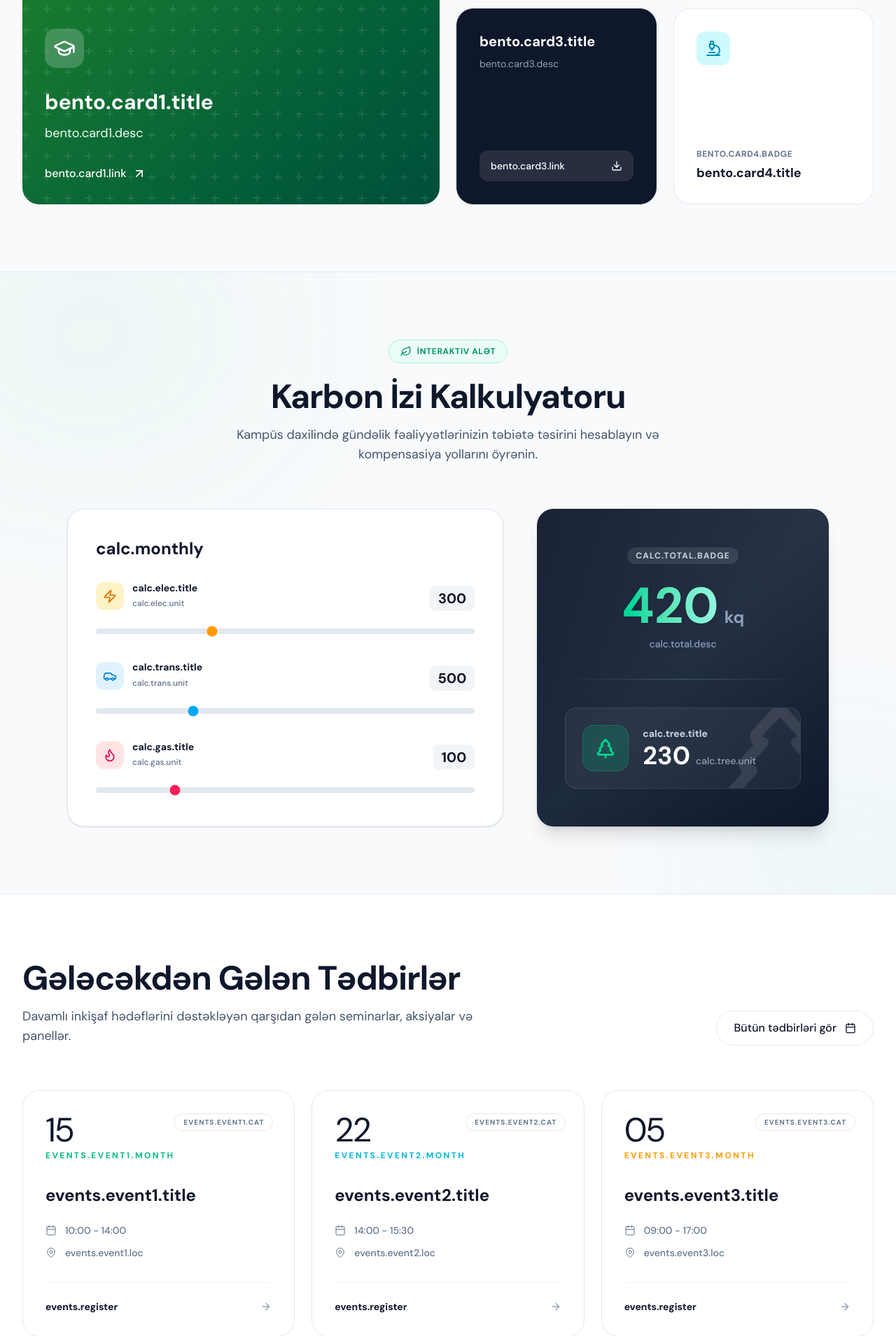
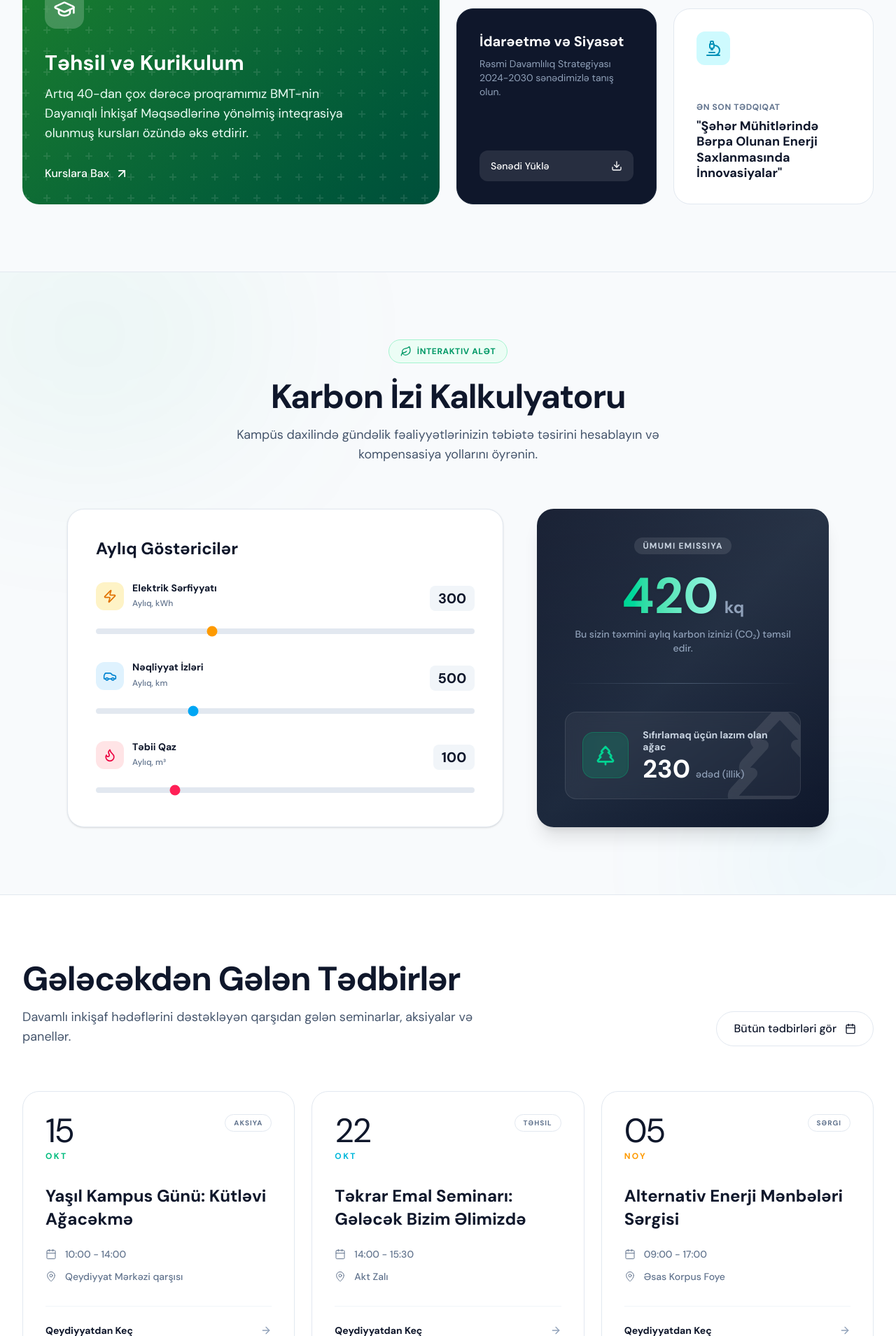
Before and after one commit to fuad1789/sdu-dayaniqli-inkisaf, a Next.js app: page / in a window 1280 px wide. Shown: the part 4131-6040 px from the top of the page at 70% size. Built offline with nearby package versions, Linux system fonts and the light colour scheme.

Commit message:
feat: add LanguageContext for internationalization with English and Azerbaijani translations.

```diff
--- a/src/components/LanguageContext.tsx
+++ b/src/components/LanguageContext.tsx
@@ -216,16 +216,50 @@ export const translations: Record<Language, Record<string, string>> = {
     // Bento Activities
     "bento.title": "Universitet Təşəbbüsləri",
     "bento.desc": "SDU kampüsündə həyata keçirilən davamlı inkişaf layihələri və aktiv tədbirlərimizlə tanış olun.",
+    "bento.card1.title": "Təhsil və Kurikulum",
+    "bento.card1.desc": "Artıq 40-dan çox dərəcə proqramımız BMT-nin Dayanıqlı İnkişaf Məqsədlərinə yönəlmiş inteqrasiya olunmuş kursları özündə əks etdirir.",
+    "bento.card1.link": "Kurslara Bax",
+    "bento.card2.title": "Sosial Təsir və İnklüzivlik",
+    "bento.card2.desc": "İcma fərqindəliyini artıran Tələbə Ekoloji Təşəbbüsləri.",
+    "bento.card3.title": "İdarəetmə və Siyasət",
+    "bento.card3.desc": "Rəsmi Davamlılıq Strategiyası 2024-2030 sənədimizlə tanış olun.",
+    "bento.card3.link": "Sənədi Yüklə",
+    "bento.card4.badge": "Ən Son Tədqiqat",
+    "bento.card4.title": "\"Şəhər Mühitlərində Bərpa Olunan Enerji Saxlanmasında İnnovasiyalar\"",
 
     // Carbon Calculator
     "calc.badge": "İnteraktiv Alət",
     "calc.title": "Karbon İzi Kalkulyatoru",
     "calc.desc": "Kampüs daxilində gündəlik fəaliyyətlərinizin təbiətə təsirini hesablayın və kompensasiya yollarını öyrənin.",
+    "calc.monthly": "Aylıq Göstəricilər",
+    "calc.elec.title": "Elektrik Sərfiyyatı",
+    "calc.elec.unit": "Aylıq, kWh",
+    "calc.trans.title": "Nəqliyyat İzləri",
+    "calc.trans.unit": "Aylıq, km",
+    "calc.gas.title": "Təbii Qaz",
+    "calc.gas.unit": "Aylıq, m³",
+    "calc.total.badge": "Ümumi Emissiya",
+    "calc.total.desc": "Bu sizin təxmini aylıq karbon izinizi (CO₂) təmsil edir.",
+    "calc.tree.title": "Sıfırlamaq üçün lazım olan ağac",
+    "calc.tree.unit": "ədəd (illik)",
 
     // Events
     "events.title": "Gələcəkdən Gələn Tədbirlər",
     "events.desc": "Davamlı inkişaf hədəflərini dəstəkləyən qarşıdan gələn seminarlar, aksiyalar və panellər.",
     "events.view_all": "Bütün tədbirləri gör",
+    "events.event1.title": "Yaşıl Kampus Günü: Kütləvi Ağacəkmə",
+    "events.event1.month": "Okt",
+    "events.event1.loc": "Qeydiyyat Mərkəzi qarşısı",
+    "events.event1.cat": "Aksiya",
+    "events.event2.title": "Təkrar Emal Seminarı: Gələcək Bizim Əlimizdə",
+    "events.event2.month": "Okt",
+    "events.event2.loc": "Akt Zalı",
+    "events.event2.cat": "Təhsil",
+    "events.event3.title": "Alternativ Enerji Mənbələri Sərgisi",
+    "events.event3.month": "Noy",
+    "events.event3.loc": "Əsas Korpus Foye",
+    "events.event3.cat": "Sərgi",
+    "events.register": "Qeydiyyatdan Keç",
 
     // Gallery
     "gallery.title": "Mühit və İcma",
@@ -234,14 +268,29 @@ export const translations: Record<Language, Record<string, string>> = {
     // FAQ
     "faq.title": "Tez-Tez Verilən Suallar",
     "faq.desc": "SDU-nun davamlı inkişaf fəaliyyətləri haqqında suallarınızın cavabları.",
+    "faq.q1": "DİM (Dayanıqlı İnkişaf Məqsədləri) nədir?",
+    "faq.a1": "Dayanıqlı İnkişaf Məqsədləri BMT tərəfindən irəli sürülmüş yoxsulluğun aradan qaldırılması, planetin qorunması və hamı üçün sülh və rifahın təmin edilməsini hədəfləyən 17 qlobal məqsəddir. SDU olaraq biz bu məqsədlərə öz siyasət və tədqiqatlarımızla güclü dəstək veririk.",
+    "faq.q2": "Tələbələr ekoloji layihələrə necə qoşula bilər?",
+    "faq.a2": "Tələbələrimiz il boyu keçirilən 'Yaşıl Kampus' ağacəkmə aksiyalarına, təkrar emal emalatxanalarına və Dayanıqlılıq İnkubatoruna birbaşa portalımızdakı Tədbirlər Təqvimi bölməsindən qeydiyyatdan keçərək qoşula bilərlər.",
+    "faq.q3": "Universitetin 2030 hədəfi nədir?",
+    "faq.a3": "Əsas hədəfimiz 2030-cu ilə qədər kampus daxilində tam sıfır karbon emissiyasına (Net-Zero) nail olmaq, bərpa olunan enerjiyə keçid etmək və qlobal dayanıqlılıq üzrə reytinqlərdə qabaqcıl ali təhsil müəssisələrindən birinə çevrilməkdir.",
+    "faq.q4": "Təkrar emal qutuları kampusda harada yerləşir?",
+    "faq.a4": "Əsas tədris binalarının foyelərində, kitabxanada, yeməkxana ərazisində və yataqxanaların girişində xüsusi qeyd edilmiş ağıllı təkrar emal qutuları (kağız, plastik və ümumi tullantı) mövcuddur.",
 
     // Contact
     "contact.title": "Əlaqə və Ünvan",
     "contact.desc": "Bizimlə əlaqə saxlayaraq davamlı gələcək üçün birgə addımlayaq.",
+    "contact.info_center": "Məlumat Mərkəzi",
+    "contact.address.label": "Ünvan",
     "contact.address.title": "Məkan & Ofisimiz",
     "contact.address": "Sumqayıt, 43-cü məhəllə, SDU Əsas Bina, Otaq 115",
+    "contact.phone.label": "Telefon",
+    "contact.email.label": "Elektron Poçt",
     "contact.email": "sustainability@sdu.edu.az",
-    "contact.phone": "+994 (12) 345-67-89",
+    "contact.phone": "+994 18 642 09 30",
+    "contact.hours.label": "İş Saatları",
+    "contact.hours": "B.e. - C. : 09:00 - 18:00",
+    "contact.link": "Rəsmi Veb-Sayta Keçid",
     "contact.btn": "Təşəbbüsə qoşul",
 
     // Footer
```
